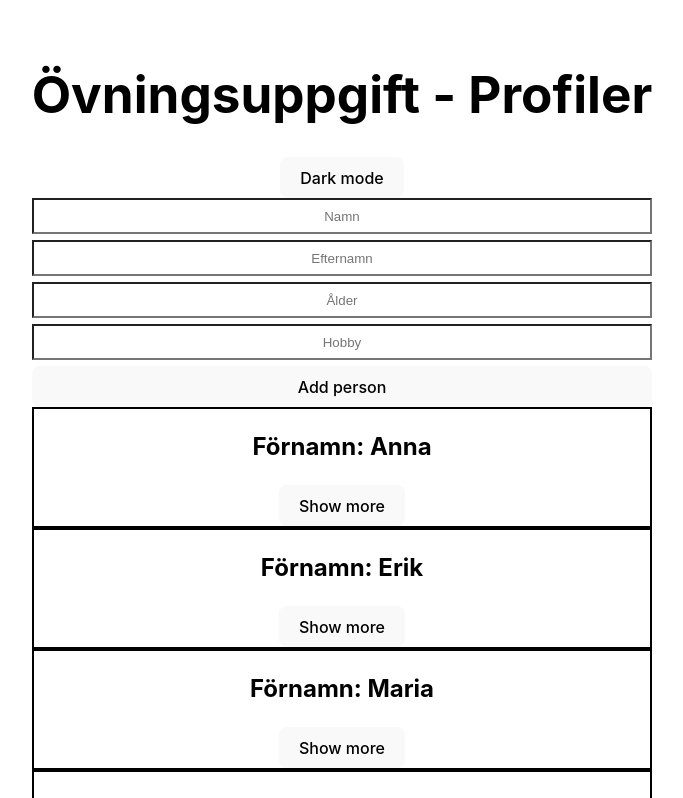
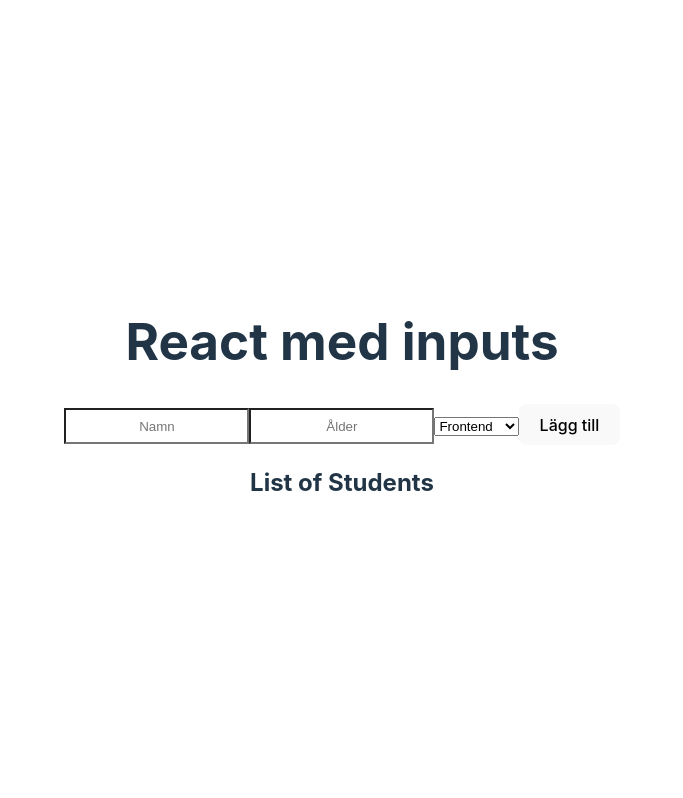
Before and after one commit to Zairaxx/react-state-webb24, a React (Vite) app: page / in a window 1280 px wide. Shown: the top 798 px of the page, without its empty margins (298-981 px from the left). Built offline with nearby package versions, Linux system fonts and the light colour scheme.

Commit message:
simple input form

```diff
--- a/src/App.jsx
+++ b/src/App.jsx
@@ -2,86 +2,55 @@ import { useState } from 'react'
 import reactLogo from './assets/react.svg'
 import viteLogo from '/vite.svg'
 import './App.css'
-import Profile from './components/Profile'
 
 function App() {
 
-  let [darkMode,setDarkMode] = useState(false);
-  let [personer, setPersoner] = useState([
-    {
-        namn: "Anna",
-        efternamn: "Svensson",
-        ålder: 28,
-        hobby: "Läsa böcker"
-    },
-    {
-        namn: "Erik",
-        efternamn: "Johansson",
-        ålder: 35,
-        hobby: "Spela gitarr"
-    },
-    {
-        namn: "Maria",
-        efternamn: "Karlsson",
-        ålder: 22,
-        hobby: "Fotografering"
-    },
-    {
-        namn: "Johan",
-        efternamn: "Olsson",
-        ålder: 40,
-        hobby: "Löpning"
-    },
-    {
-        namn: "Linda",
-        efternamn: "Andersson",
-        ålder: 30,
-        hobby: "Resa"
+  let [students, setStudents] = useState([])
+  let [name, setName] = useState("")
+  let [age, setAge] = useState("")
+  let [programme, setProgramme] = useState("");
+
+
+  //Funktion för att lägga till elev i state
+  let addStudent = () => {
+
+    //Nytt objekt med värden vi sparat i state
+    let newStudent = {
+      name: name,
+      age: age,
+      programme: programme
     }
-])
+    //Skapa en kopia av array för att ej mutera state
+    let newArray = [...students]
+    //Lägg till ny elev i array-kopian
+    newArray.push(newStudent)
+    //Uppdatera state till array-kopian
+    setStudents(newArray)
 
-  //State för att spara värden från input
-  let [name,setName] = useState("")
-  let [lastName,setLastName] = useState("")
-  let [age,setAge] = useState("")
-  let [hobby,setHobby] = useState("")
-
-  const addPerson = () => {
-
-    let newPerson = {
-      namn:name,
-      efternamn:lastName,
-      ålder:age,
-      hobby:hobby
-    }
-
-    //Lägga in objektet i arrayen
-    //Skapar en kopia av vårt personer-state
-    let newArray = [...personer]
-    //Lägg till ny person
-    newArray.push(newPerson);
-    //Byt ut gammal array i state mot nya arrayen
-    setPersoner(newArray);
   }
 
-  return (
-  <div className={!darkMode ? "light" : ""}>
-    <h1>Övningsuppgift - Profiler</h1>
-    {/* Darkmode & Light mode  */}
-    <button onClick={() => {setDarkMode(!darkMode)}}>{darkMode ? "Light mode" : "Dark mode"}</button>
+  return(
+    <>
+      <h1>React med inputs</h1>
 
-    {/* Lägg till nya personer */}
-    <div className="form">
-      <input type="text" placeholder="Namn" onChange={(event) => setName(event.target.value)} />
-      <input type="text" placeholder="Efternamn" onChange={(event) => setLastName(event.target.value) }/>
-      <input type="text" placeholder="Ålder" onChange={(event)=> setAge(event.target.value) }/>
-      <input type="text" placeholder="Hobby" onChange={(event) => setHobby(event.target.value) }/>
-      <button onClick={addPerson}>Add person</button>
-  </div>
+      <input type="text" placeholder='Namn' onChange={(event) => setName(event.target.value)} />
+      <input type="text" placeholder='Ålder' onChange={(event) => setAge(event.target.value)} />
 
-  {/* Loopar ut alla personer */}
-  {personer.map((person) => <Profile data={person} darkMode={darkMode}/>)}
-  </div>)
+        <select onChange={(event => setProgramme(event.target.value))}>
+        <option>Frontend</option>
+        <option>Backend</option>
+        <option>UX-design</option>
+      </select>
+
+      <button onClick={addStudent}>Lägg till</button>
+
+      <h2>List of Students</h2>
+      <ul>
+        {students.map( student => <li>{student.name} - {student.age} år - {student.programme}</li>)}
+      </ul>
+    </>
+
+)
 }
 
 export default App
```
